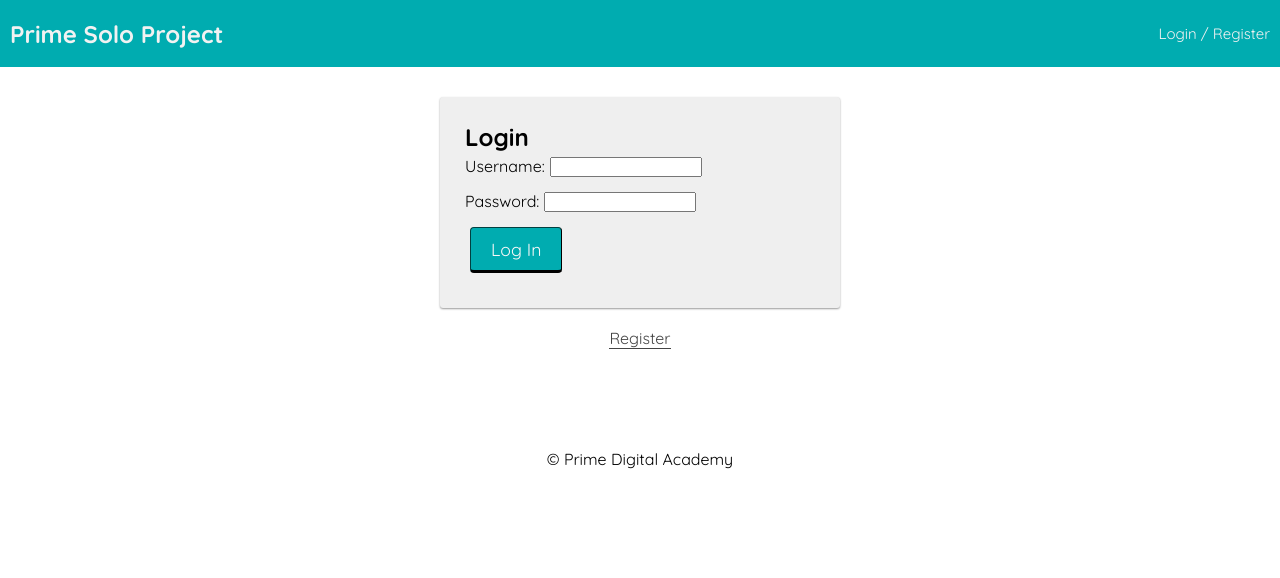
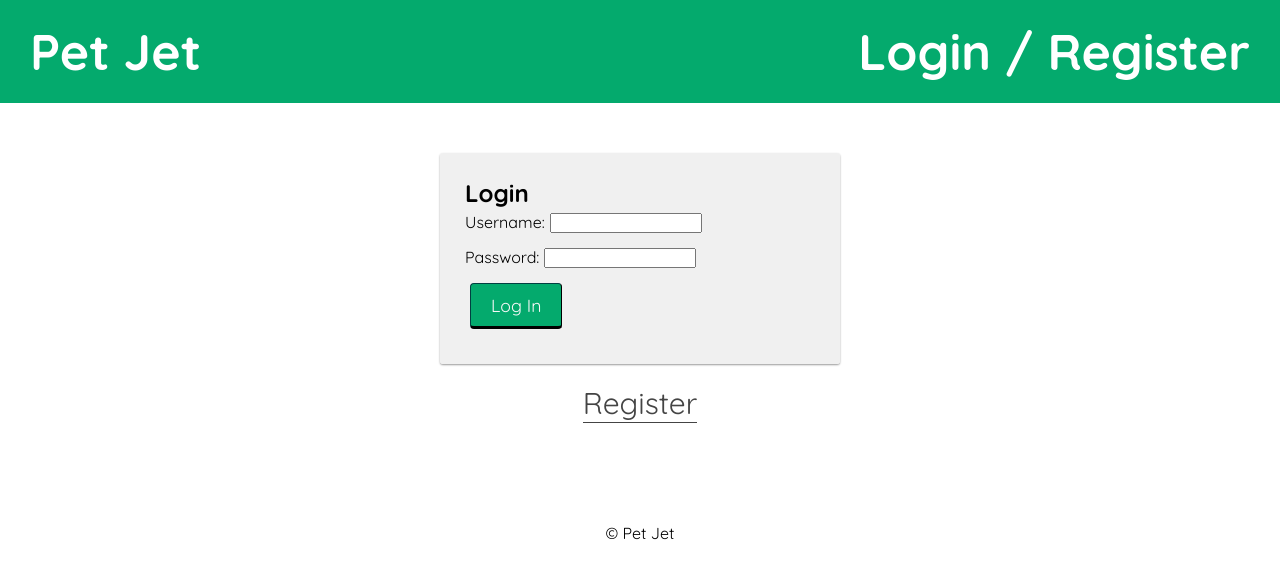
Before and after one commit to petjetprivate/pet-jet, a React (Create React App) app: page /#/flight_event in a window 1280 px wide. Shown: the top 578 px of the page. Built offline with nearby package versions, Linux system fonts and the light colour scheme; no server answers.

Commit message:
header styling and minor tweaks

```diff
--- a/package.json
+++ b/package.json
@@ -27,7 +27,8 @@
     "react-scripts": "^5.0",
     "redux": "^4.1.2",
     "redux-logger": "^3.0.6",
-    "redux-saga": "^1.1.3"
+    "redux-saga": "^1.1.3",
+    "sweetalert": "^2.1.2"
   },
   "scripts": {
     "start": "node server/server.js",
--- a/src/components/App/App.css
+++ b/src/components/App/App.css
@@ -32,7 +32,7 @@ Button
   border-color: #014041;
   border-width: 1px 1px 3px;
   border-radius: 4px;
-  background-color: #00acb0;
+  background-color: #04AA6D;
   color: #f8f8f8;
   font-size: 1.1rem;
   outline: 0;
@@ -55,7 +55,7 @@ Button
 }
 
 .btn:hover {
-  background-color: #008183;
+  background-color: #04AA6D;
   text-decoration: none;
 }
 
@@ -68,12 +68,17 @@ Button
   background: none;
   font: inherit;
   color: #444;
+  font-size: 30px;
+}
+
+.btn_asLink b {
+    font-size: 30px;
 }
 
 .btn_asLink:hover {
   background-color: transparent;
-  border-color: #008183;
-  color: #008183;
+  border-color: #04AA6D;
+  color: #04AA6D;
 }
 
 /* --------------------------------------------------------------------------------
@@ -101,7 +106,7 @@ Form Treatment
   max-width: 100%;
   padding: 25px;
   margin: 0 auto 20px;
-  background-color: #efefef;
+  background-color: #efefefee;
   border-radius: 3px;
   box-shadow: 0 1px 2px rgb(0, 0, 0, 0.4);
 }
--- a/src/components/Footer/Footer.jsx
+++ b/src/components/Footer/Footer.jsx
@@ -7,7 +7,7 @@ import './Footer.css';
 // or even care what the redux state is, so it doesn't need 'connect()'
 
 function Footer() {
-  return <footer>&copy; Prime Digital Academy</footer>;
+  return <footer>&copy; Pet Jet </footer>;
 }
 
 export default Footer;
--- a/src/components/LogOutButton/LogOutButton.jsx
+++ b/src/components/LogOutButton/LogOutButton.jsx
@@ -3,13 +3,35 @@ import { useDispatch } from 'react-redux';
 
 function LogOutButton(props) {
   const dispatch = useDispatch();
+
+  const handleSignOut = () => {
+    swal({
+        title: "Are you sure you want to sign out?",
+        text: "You will lose all progress",
+        icon: "warning",
+        buttons: true,
+        dangerMode: true,
+    })
+        .then((willExit) => {
+            if (willExit) {
+                dispatch({ type: 'LOGOUT' })
+                swal("Signed out Successfully!", {
+                    icon: "success",
+                });
+                navigate.push('/')
+            } else {
+                swal("Awesome! Continue planning your trip");
+            }
+        });
+      }
+
   return (
     <button
       // This button shows up in multiple locations and is styled differently
       // because it's styled differently depending on where it is used, the className
       // is passed to it from it's parents through React props
       className={props.className}
-      onClick={() => dispatch({ type: 'LOGOUT' })}
+      onClick={() => handleSignOut()}
     >
       Log Out
     </button>
--- a/src/components/Nav/Nav.css
+++ b/src/components/Nav/Nav.css
@@ -1,12 +1,14 @@
 .nav {
-  /* flex box layout */
+  /* flex: layout; */
   display: flex;
   justify-content: space-between;
   align-items: center;
-
+  min-height: 70px;
+  padding: 20px;
   margin: 0 0 30px;
-  background-color: #00acb0;
+  background-color: #04AA6D;
   overflow: hidden;
+  margin-bottom: 50px;
 }
 
 .nav a {
@@ -14,21 +16,21 @@
 }
 
 .nav-title {
-  font-size: 24px;
+  font-size: 50px;
   font-weight: 700;
-  color: #f2f2f2;
+  color: white;
   padding-left: 10px;
   margin: 0;
 }
-
 .navLink {
-  display: inline-block;
-  color: #f2f2f2;
-  background-color: #00acb0;
+  /* display: inline-block; */
+  color: white;
+  background-color: #04AA6D;
   text-align: center;
+  font-weight: 700;
   padding: 24px 10px;
   text-decoration: none;
-  font-size: 15px;
+  font-size: 50px;
 
   /* these last two make the logout button in
   the nav bar look like another link */
@@ -38,5 +40,10 @@
 }
 
 .navLink:hover {
-  background-color: #008183;
+  background-color: #04AA6D;
 }
+
+.h1 {
+  color: white;
+  font-size: 30px;
+}
--- a/src/components/Nav/Nav.jsx
+++ b/src/components/Nav/Nav.jsx
@@ -10,8 +10,13 @@ function Nav() {
   return (
     <div className="nav">
       <Link to="/home">
-        <h2 className="nav-title">Prime Solo Project</h2>
+        <h2 className="nav-title">Pet Jet</h2>
       </Link>
+
+      {user.id &&
+        <h1 className="h1">Hi {user.full_name}!</h1>
+      }
+
       <div>
         {/* If no user is logged in, show these links */}
         {!user.id && (
@@ -24,20 +29,9 @@ function Nav() {
         {/* If a user is logged in, show these links */}
         {user.id && (
           <>
-            {/* <Link className="navLink" to="/user">
-              Home
+            {/* <Link className="navLink" to="/UserInfo">
+              User Info
             </Link> */}
-{/*
-            <Link className="navLink" to="/info">
-              Info Page
-            </Link> */}
-            {/* <Link className="navLink" to="/userInfoPage">
-          User's Page
-            </Link> */}
-
-            <Link className="navLink" to="/UserInfo">
-              User Info
-            </Link>
             {user.sec_level === 2 &&
             <>
             <Link className="navLink" to="/flight_event">
--- a/src/components/RegisterPage/RegisterPage.jsx
+++ b/src/components/RegisterPage/RegisterPage.jsx
@@ -18,7 +18,7 @@ function RegisterPage() {
             history.push('/login');
           }}
         >
-          Login
+          <b>Login</b>
         </button>
       </center>
     </div>
--- a/src/components/UserInfo/userInfo.jsx
+++ b/src/components/UserInfo/userInfo.jsx
@@ -58,7 +58,7 @@ function UserInfo(props) {
 
     <div>
       <Container className='white-container-transfer' maxWidth="xl">
-        <h1>Welcome To Pet Jet</h1>
+        <h1>Welcome!</h1>
         <Grid>
           <PDF />
         </Grid>
```
Also changed, not shown: 1 other file (tests, documents, lock files or other folders).
